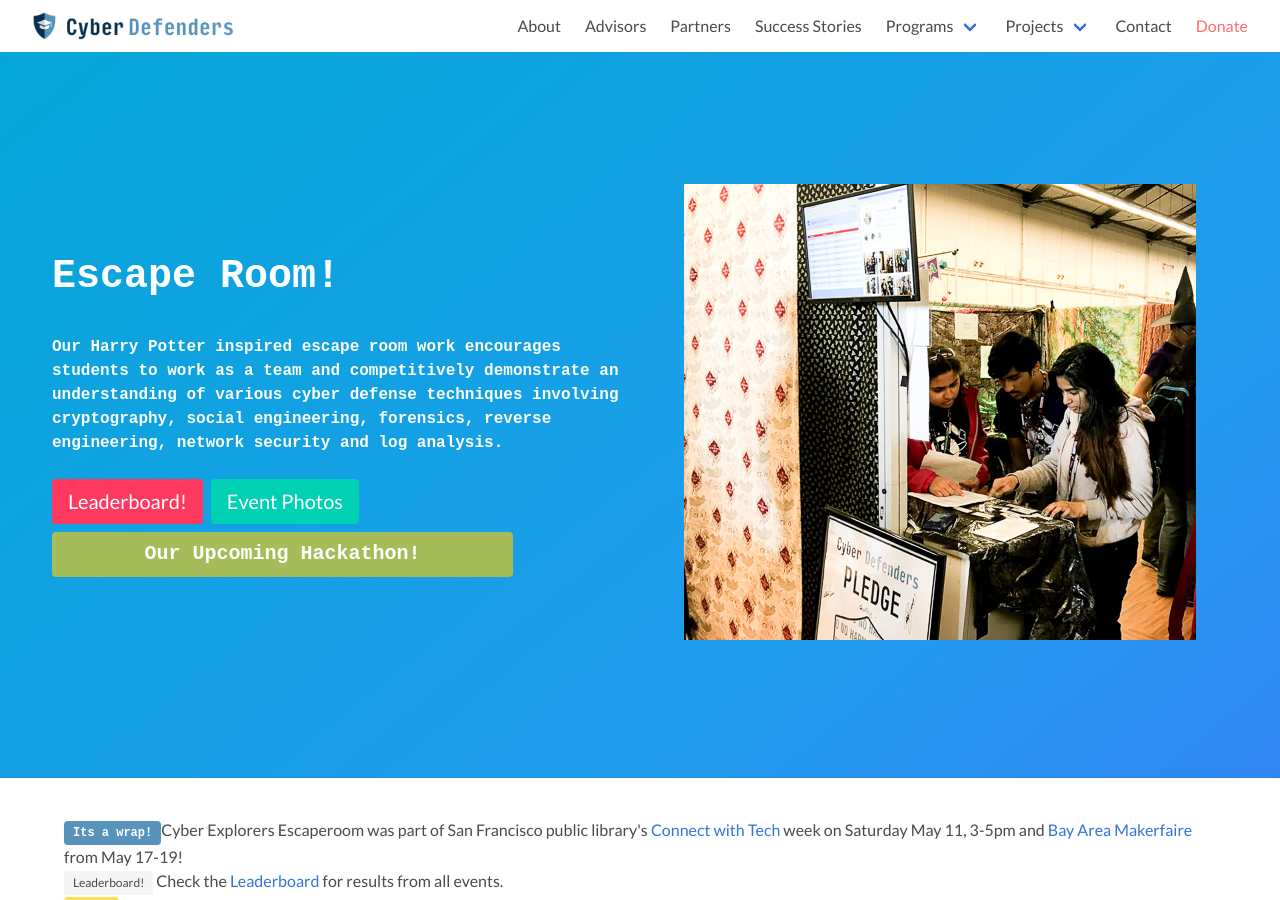
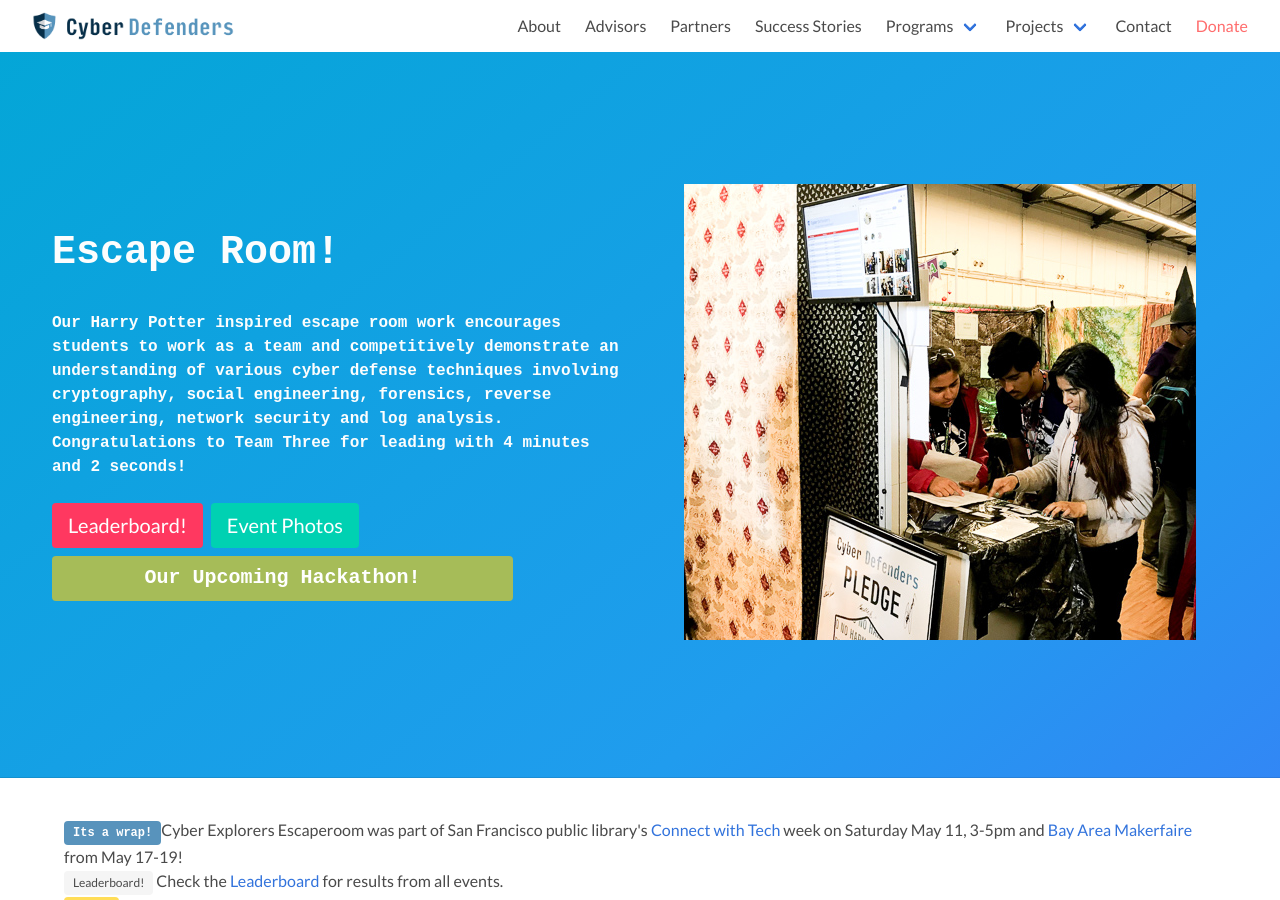
Before and after one commit to cyberdefendersprogram/www-homepage, a Jekyll site: the page built from escaperoom.html, in a window 1280 px wide and 900 px high. Built offline with Jekyll 4.4.1, drawn with Linux system fonts in a browser that asks for light colours; nearby versions of some CDN libraries.

Commit message:
Update escaperoom.html

```diff
--- a/escaperoom.html
+++ b/escaperoom.html
@@ -16,6 +16,7 @@
                                     Our Harry Potter inspired escape room work encourages students to work as a team and
                                     competitively demonstrate an understanding of various cyber defense techniques involving
                                     cryptography, social engineering, forensics, reverse engineering, network security and log analysis.
+                                    Congratulations to Team Three for leading with 4 minutes and 2 seconds!
                             </h1>
                             <div class="buttons is-large">
                                     <a class="button is-medium is-danger" href="https://datastudio.google.com/s/oaZialQCjxw">Leaderboard!</a>
```
